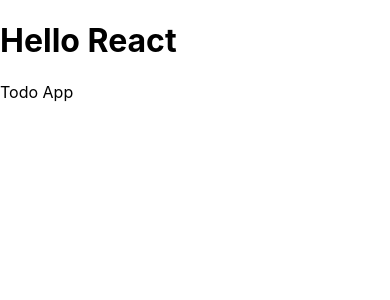
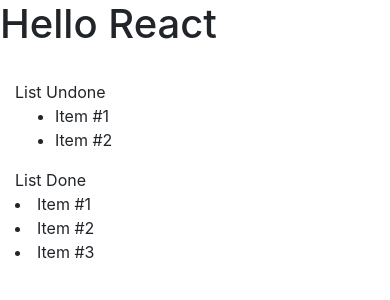
Before and after one commit to abdel20172/Formation-React-TODO-List, a React (Create React App) app in the folder todo/: page / in a window 390 px wide. Shown: the top 300 px of the page. Built offline with nearby package versions, Linux system fonts and the light colour scheme.

Commit message:
Librairie Bootstrap

```diff
--- a/todo/public/index.html
+++ b/todo/public/index.html
@@ -24,7 +24,10 @@
       work correctly both with client-side routing and a non-root public URL.
       Learn how to configure a non-root public URL by running `npm run build`.
     -->
+    <link rel="stylesheet" href="https://stackpath.bootstrapcdn.com/bootstrap/4.3.1/css/bootstrap.min.css" integrity="sha384-ggOyR0iXCbMQv3Xipma34MD+dH/1fQ784/j6cY/iJTQUOhcWr7x9JvoRxT2MZw1T" crossorigin="anonymous">
     <title>React App</title>
+
+
   </head>
   <body>
     <noscript>You need to enable JavaScript to run this app.</noscript>
--- a/todo/src/TodoApp.js
+++ b/todo/src/TodoApp.js
@@ -3,8 +3,24 @@
 
 export default class TodoApp extends Component{
     render(){
-        return(<div>
-            Todo App
+        return(
+        <div className="container">
+            <br/>
+            <div className="row">
+                <div className="col-md-6">
+                    List Undone
+                    <ul>
+                        <li>Item #1</li>
+                        <li>Item #2</li>
+                    </ul>
+                </div>
+                <div className="col-md-6">
+                    List Done
+                    <li>Item #1</li>
+                    <li>Item #2</li>
+                    <li>Item #3</li>
+                </div>
+            </div>
         </div>);
     }
 }
```
